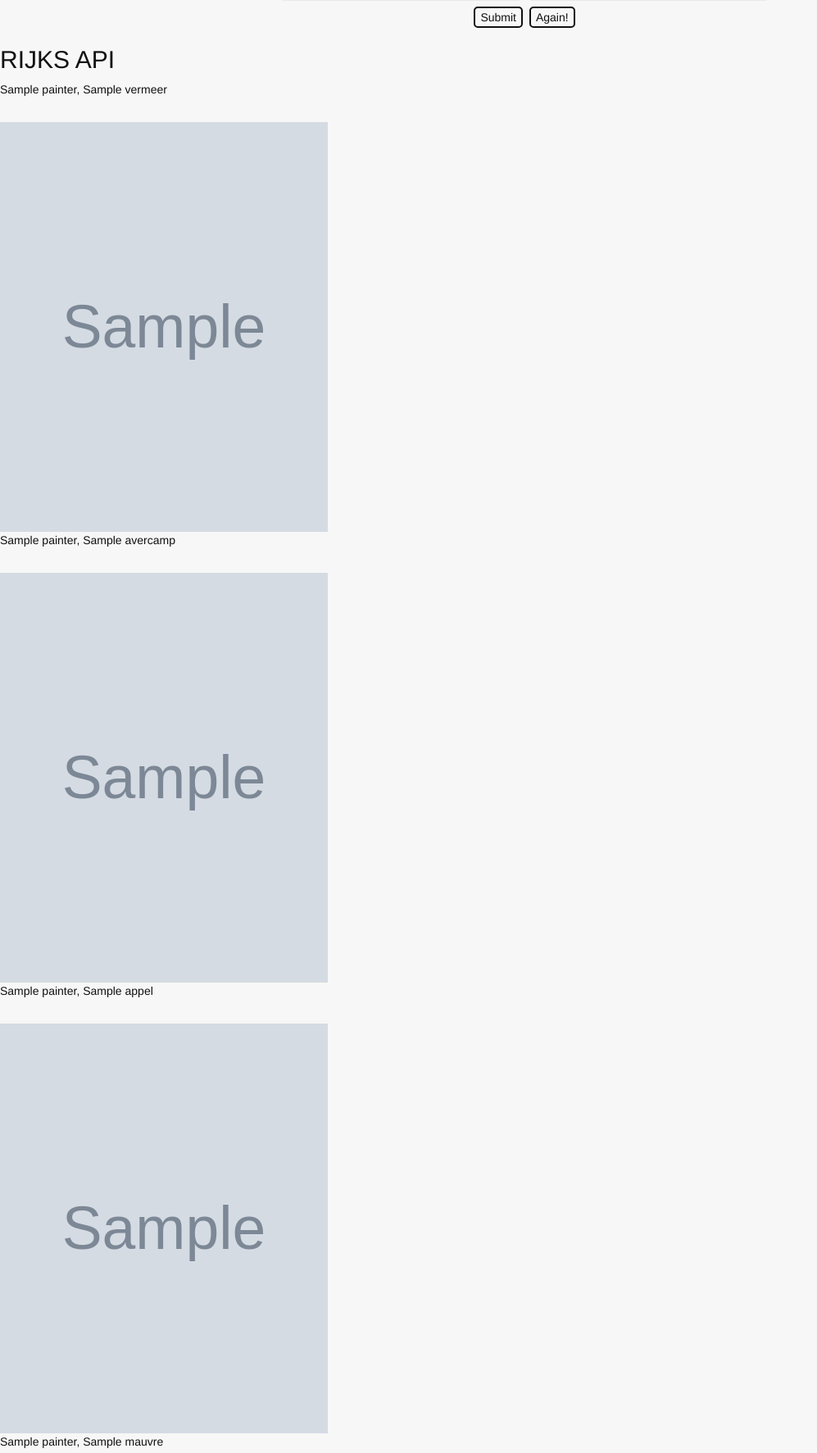
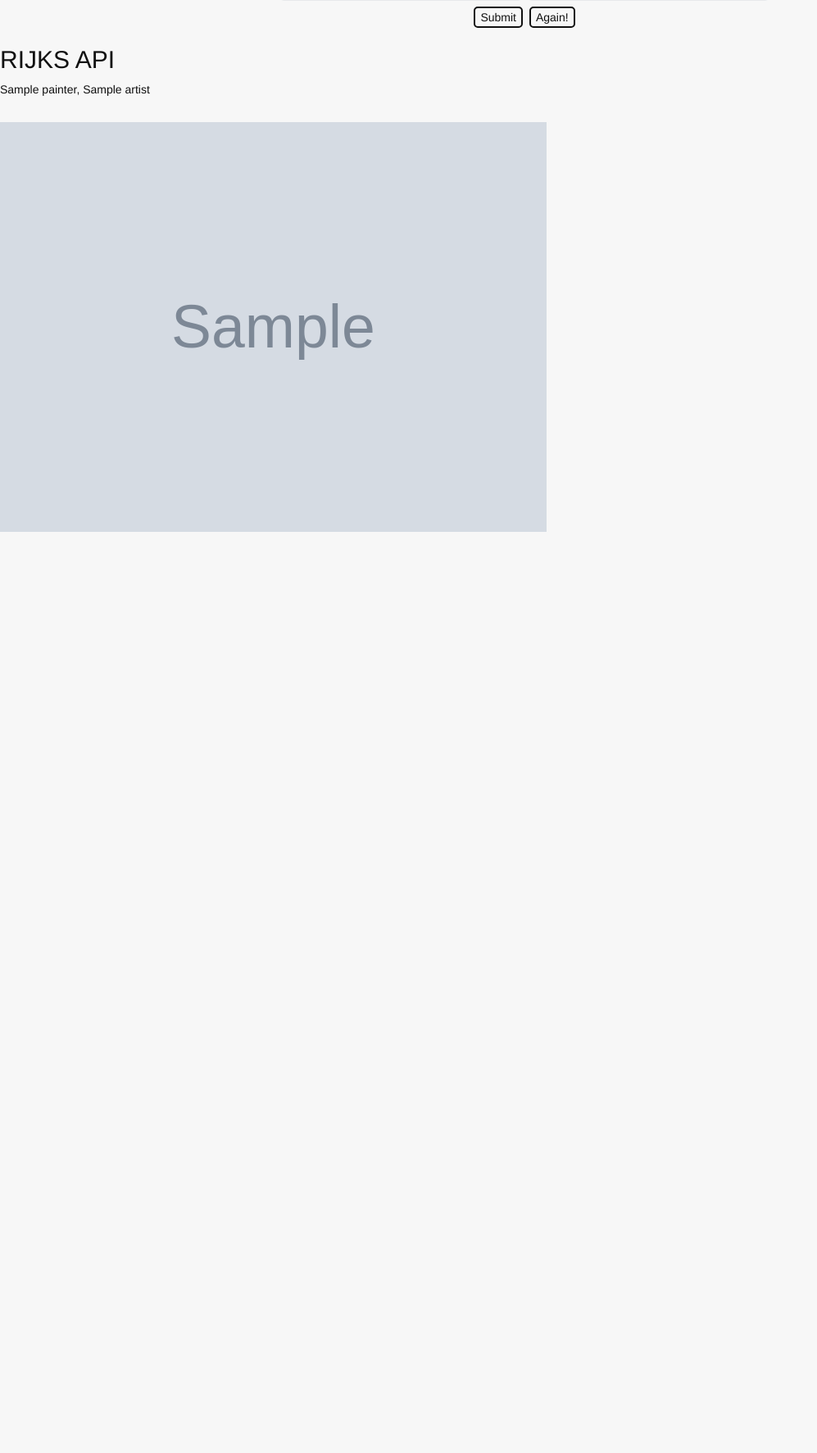
Before and after one commit to didemertens/painting, a Django app: template templates/home.html in a window 1280 px wide. Shown: the part 827-2600 px from the top of the page at 82% size, without its empty margins (0-997 px from the left). After the commit the page ends 1476 px from the top, so only its background shows below. Run offline with Django 3.2, Linux system fonts and the light colour scheme; the template is opened without the code that fills it: most values are stand-ins (such as "Sample title", 1, 10 or a date in 2020); grey boxes marked "Sample" are stand-in pictures; some libraries are stand-ins or nearby versions.

Commit message:
1 function and html for all paintings

```diff
--- a/static/css/base.css
+++ b/static/css/base.css
@@ -318,7 +318,6 @@
 
 #painting_img_API {
   height: 500px;
-  width: 400px;
 }
 
 body {
--- a/static/css/paintings.css
+++ b/static/css/paintings.css
@@ -1,6 +1,5 @@
 #painting_img_API {
   height: 500px;
-  width: 400px;
 }
 
 /*# sourceMappingURL=paintings.css.map */
--- a/static/scss/paintings.scss
+++ b/static/scss/paintings.scss
@@ -1,4 +1,3 @@
 #painting_img_API{
   height: 500px;
-  width: 400px;
 }
--- a/templates/home.html
+++ b/templates/home.html
@@ -96,30 +96,14 @@
 
   <h2>RIJKS API</h2>
 
-<div id="vermeer-answer">
-  <p>{{ vermeer.painter }}, {{ vermeer.painting_title }}</p>
-  <br>
-  <img id= "painting_img_API" src="{{ vermeer.painting_img }}">
+<div id="painter-answer">
+  {% for artist in artists %}
+    <p>{{ artist.painter }}, {{ artist.painting_title }}</p>
+    <br>
+    <img id= "painting_img_API" src="{{ artist.painting_img }}">
+  {% endfor %}
 </div>
 
-<div id="avercamp-answer">
-  <p>{{ avercamp.painter }}, {{ avercamp.painting_title }}</p>
-  <br>
-  <img id= "painting_img_API" src="{{ avercamp.painting_img }}">
-</div>
-
-
-<div id="appel-answer">
-  <p>{{ appel.painter }}, {{ appel.painting_title }}</p>
-  <br>
-  <img id= "painting_img_API" src="{{ appel.painting_img }}">
-</div>
-
-<div id="mauvre-answer">
-  <p>{{ mauvre.painter }}, {{ mauvre.painting_title }}</p>
-  <br>
-  <img id= "painting_img_API" src="{{ mauvre.painting_img }}">
-</div>
 
 <script src="static/js/toggle.js"></script>
 <script src="static/js/quiz.js"></script>
```
Also changed, not shown: search_paint/views.py (+29 -29 lines), 2 other files.
